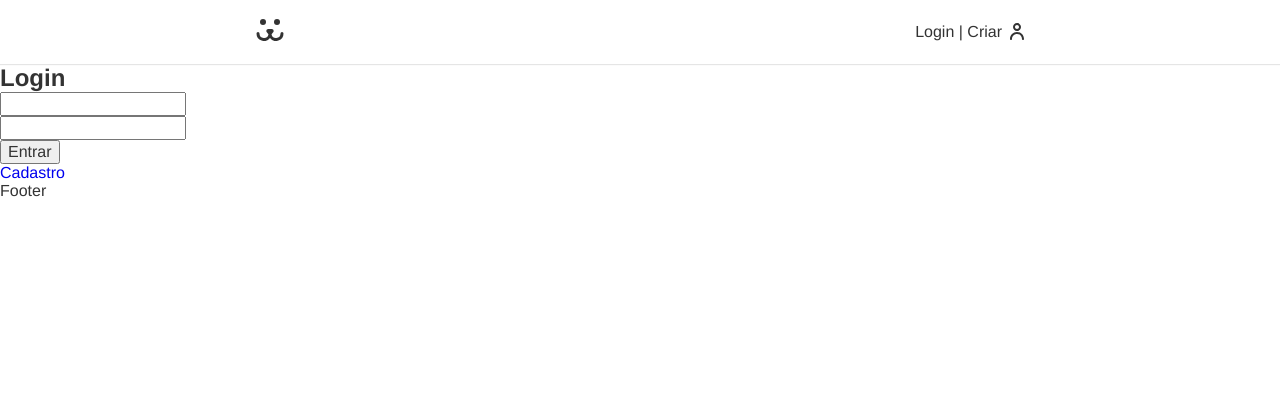
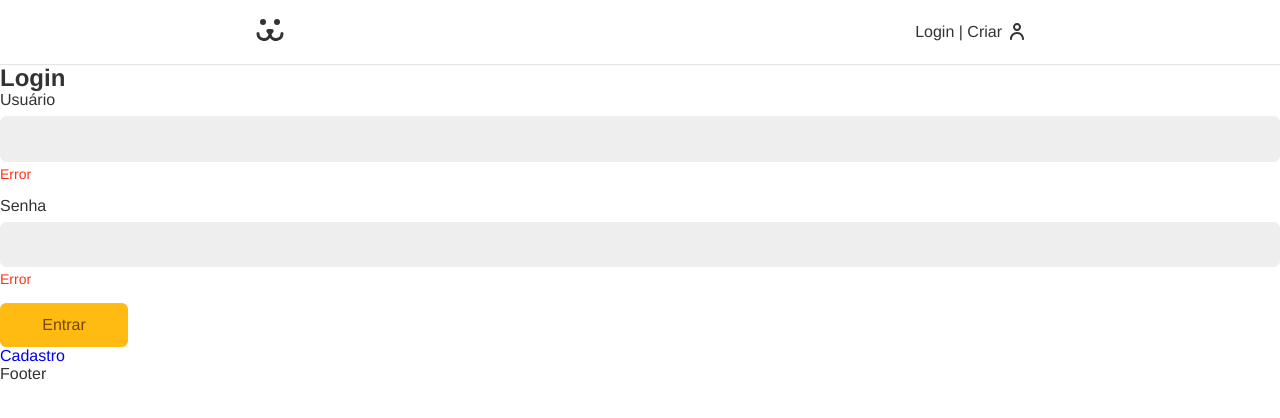
Before and after one commit to MatheusFoganholo/dogs, a React (Create React App) app: page /login in a window 1280 px wide. Shown: the top 418 px of the page. Built offline with nearby package versions, Linux system fonts and the light colour scheme.

Commit message:
Implementing components on login form

```diff
--- a/src/Components/Login/LoginForm.js
+++ b/src/Components/Login/LoginForm.js
@@ -1,5 +1,7 @@
 import React from 'react';
 import { Link } from 'react-router-dom';
+import Button from '../Forms/Button';
+import Input from '../Forms/Input';
 
 const LoginForm = () => {
   const [username, setUsername] = React.useState('');
@@ -27,19 +29,9 @@ const LoginForm = () => {
     <section>
       <h1>Login</h1>
       <form onSubmit={handleSubmit}>
-        <input
-          type="text"
-          value={username}
-          onChange={({ target }) => setUsername(target.value)}
-        />
-
-        <input
-          type="password"
-          value={password}
-          onChange={({ target }) => setPassword(target.value)}
-        />
-
-        <button type="submit">Entrar</button>
+        <Input label="Usuário" type="text" name="username" />
+        <Input label="Senha" type="password" name="password" />
+        <Button>Entrar</Button>
       </form>
       <Link to="/login/criar">Cadastro</Link>
     </section>
```
